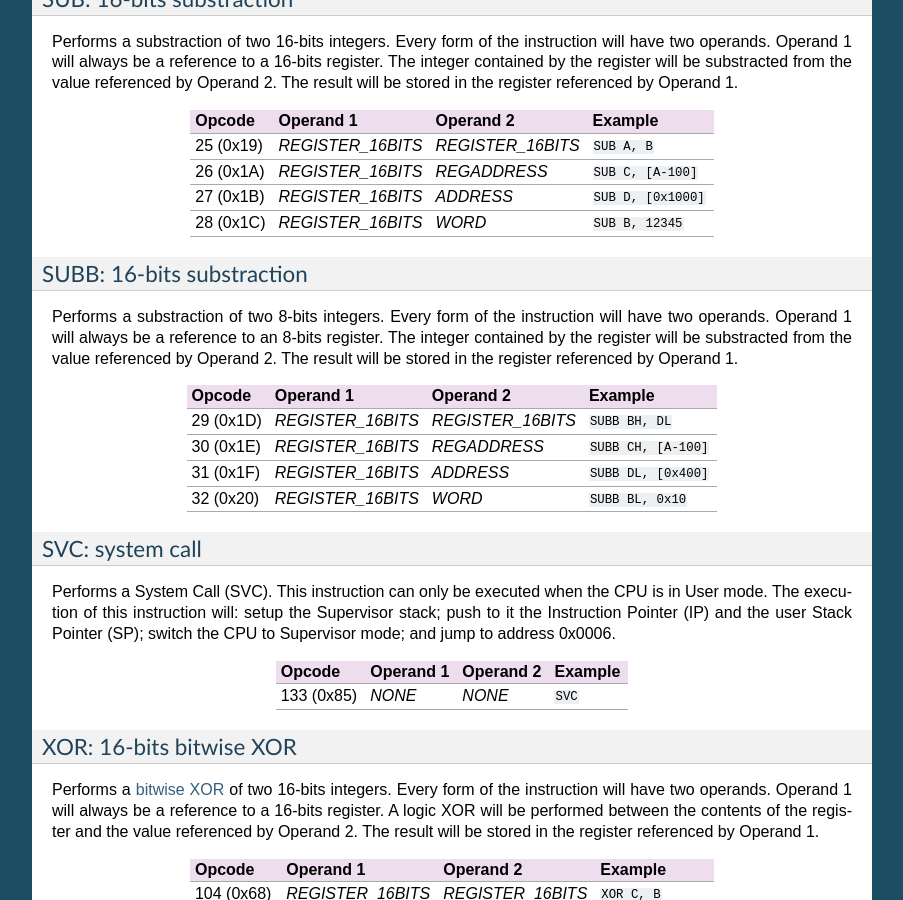
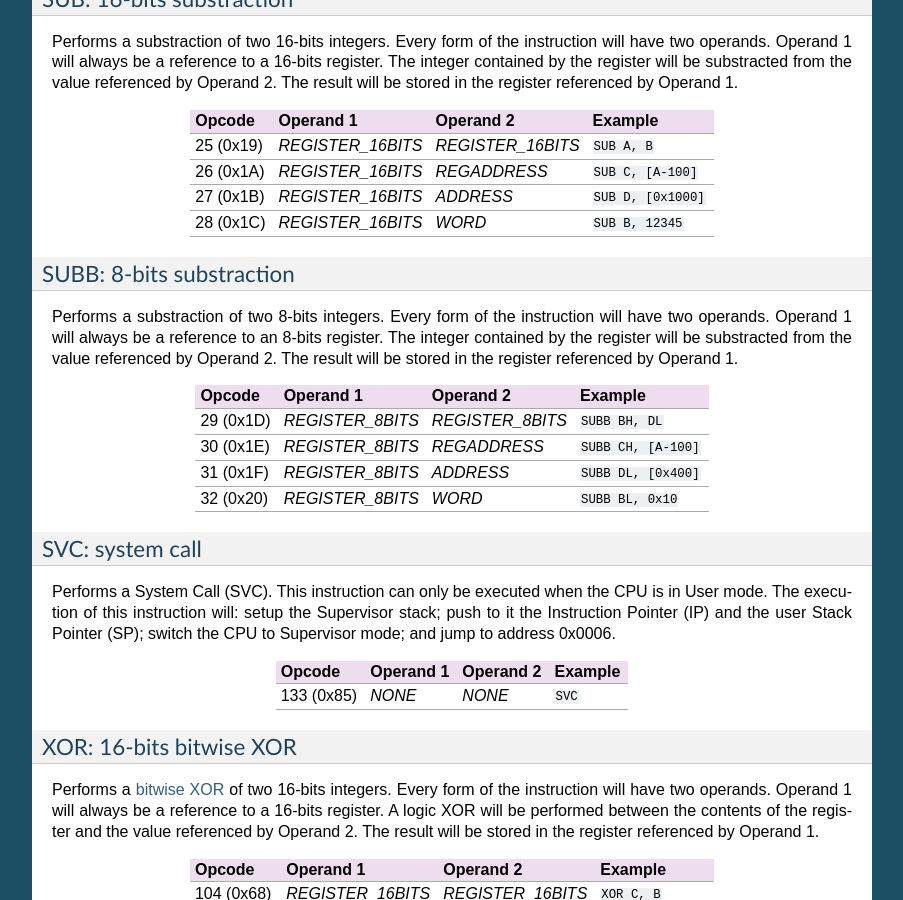
Before and after one commit to parraman/asm-simulator, a Sphinx documentation site: the page built from docs/instruction-set.rst, in a window 1280 px wide and 900 px high, scrolled down 14000 px. Shown: the whole window, without its empty margins (198-1101 px from the left). Built offline with Sphinx 7.4.7, drawn with Linux system fonts in a browser that asks for light colours; pages that are not in the unit, such as notebooks, are missing from menus; some of the changed text lies outside the part shown.

Commit message:
Typo fixed
Fixed typo on the description of the instruction SUBB.

```diff
--- a/docs/instruction-set.rst
+++ b/docs/instruction-set.rst
@@ -1125,8 +1125,8 @@ referenced by Operand 1.
 
 .. _instruction-subb:
 
-SUBB: 16-bits substraction
-^^^^^^^^^^^^^^^^^^^^^^^^^^
+SUBB: 8-bits substraction
+^^^^^^^^^^^^^^^^^^^^^^^^^
 
 Performs a substraction of two 8-bits integers. Every form of the instruction
 will have two operands. Operand 1 will always be a reference to an 8-bits
@@ -1134,17 +1134,17 @@ register. The integer contained by the register will be substracted from the
 value referenced by Operand 2. The result will be stored in the register
 referenced by Operand 1.
 
-+-----------+-------------------+-------------------+----------------------+
-| Opcode    | Operand 1         | Operand 2         | Example              |
-+===========+===================+===================+======================+
-| 29 (0x1D) | *REGISTER_16BITS* | *REGISTER_16BITS* | ``SUBB BH, DL``      |
-+-----------+-------------------+-------------------+----------------------+
-| 30 (0x1E) | *REGISTER_16BITS* | *REGADDRESS*      | ``SUBB CH, [A-100]`` |
-+-----------+-------------------+-------------------+----------------------+
-| 31 (0x1F) | *REGISTER_16BITS* | *ADDRESS*         | ``SUBB DL, [0x400]`` |
-+-----------+-------------------+-------------------+----------------------+
-| 32 (0x20) | *REGISTER_16BITS* | *WORD*            | ``SUBB BL, 0x10``    |
-+-----------+-------------------+-------------------+----------------------+
++-----------+------------------+------------------+----------------------+
+| Opcode    | Operand 1        | Operand 2        | Example              |
++===========+==================+==================+======================+
+| 29 (0x1D) | *REGISTER_8BITS* | *REGISTER_8BITS* | ``SUBB BH, DL``      |
++-----------+------------------+------------------+----------------------+
+| 30 (0x1E) | *REGISTER_8BITS* | *REGADDRESS*     | ``SUBB CH, [A-100]`` |
++-----------+------------------+------------------+----------------------+
+| 31 (0x1F) | *REGISTER_8BITS* | *ADDRESS*        | ``SUBB DL, [0x400]`` |
++-----------+------------------+------------------+----------------------+
+| 32 (0x20) | *REGISTER_8BITS* | *WORD*           | ``SUBB BL, 0x10``    |
++-----------+------------------+------------------+----------------------+
 
 .. _instruction-svc:
 
```
